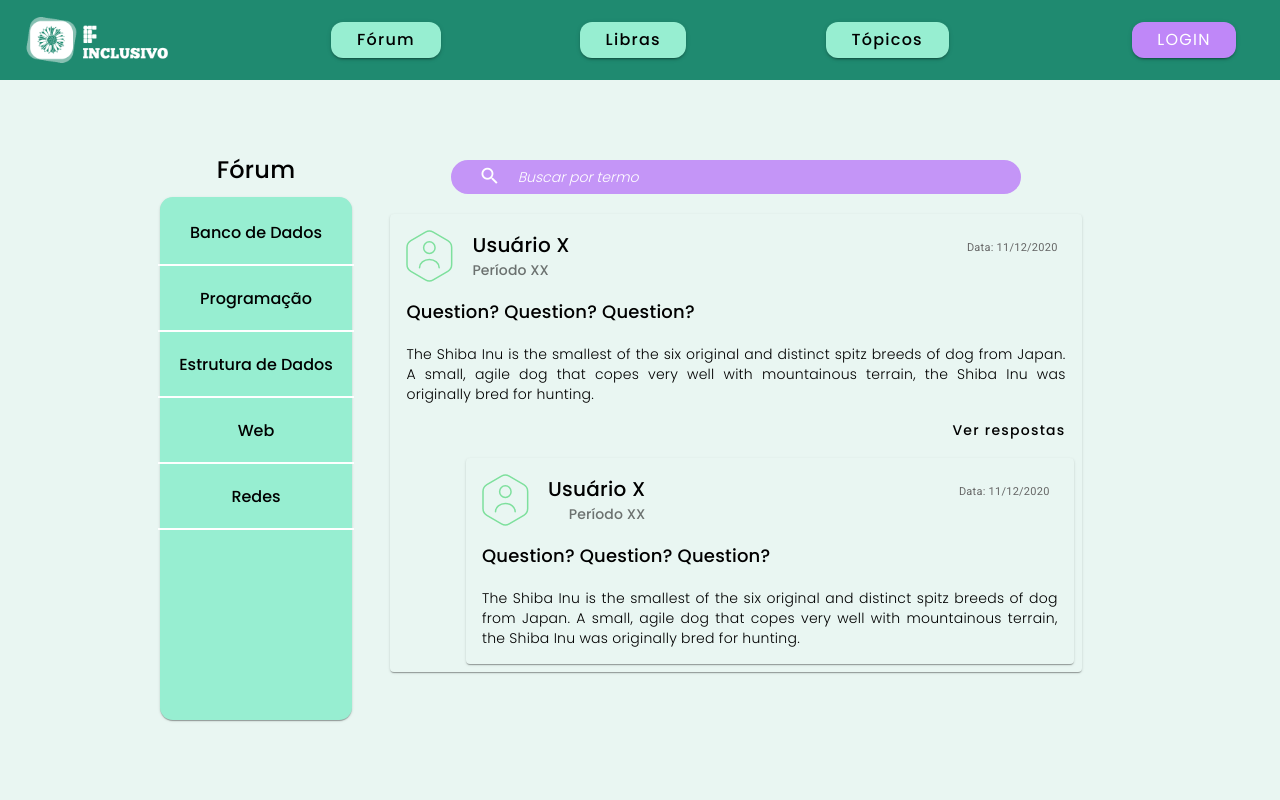
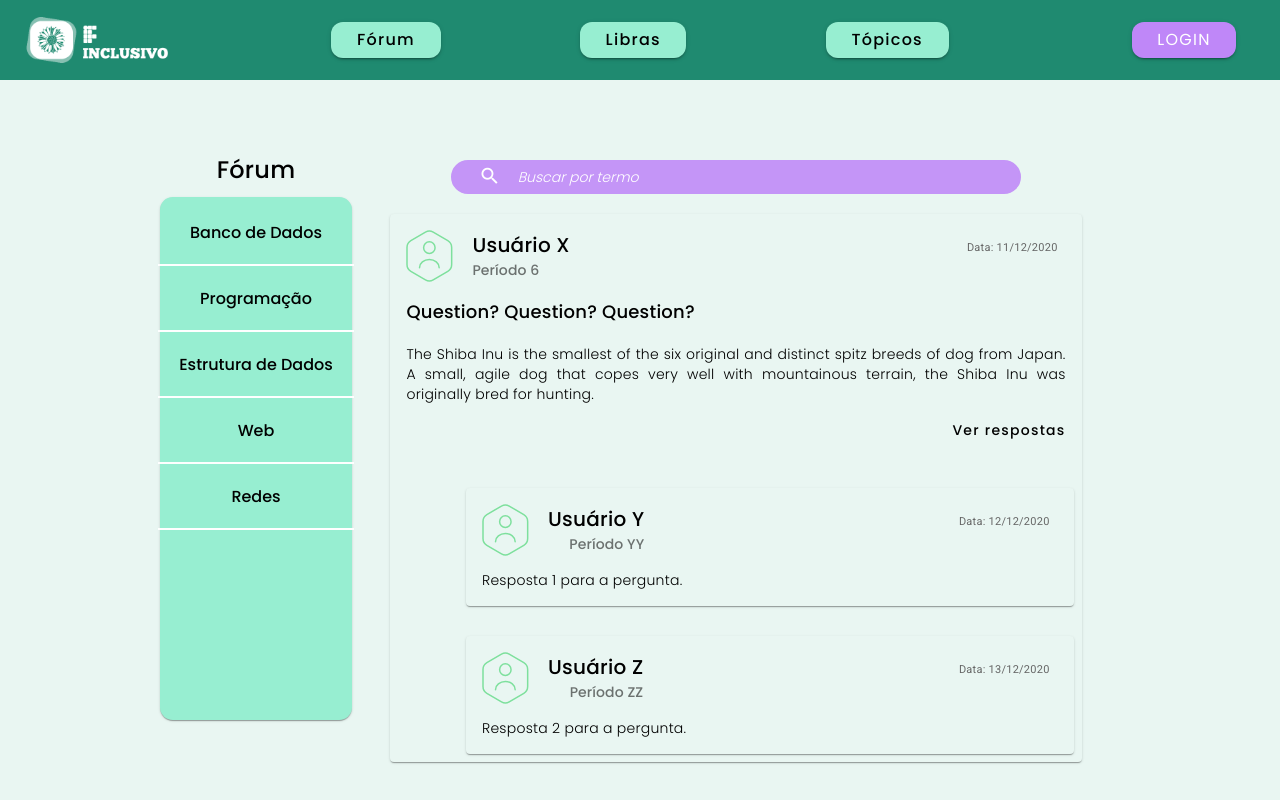
Before and after one commit to arianamesquita/IFInclusivo-frontend, an Angular app: page /forum in a window 1280 px wide. Both pictures are taken after a click on the button "Ver respostas". Shown: the top 800 px of the page. Built offline with nearby package versions, Linux system fonts and the light colour scheme.

Commit message:
feat(forum): tornando o componente dinamico na criação de várias respostas

```diff
--- a/src/app/external/views/components/forum/forum.component.html
+++ b/src/app/external/views/components/forum/forum.component.html
@@ -22,45 +22,38 @@
                         placeholder="Buscar por termo">
                 </div>
             </form>
-            <mat-card class="box-questions">
+            <mat-card class="box-questions" *ngFor="let pergunta of perguntas">
                 <mat-card-header>
                     <div mat-card-avatar class="avatar">
                         <img src="assets/icons/icon-person.svg" alt="Person Icon" class="custom-icon">
                     </div>
-                    <mat-card-title>Usuário X</mat-card-title>
-                    <mat-card-subtitle>Período XX</mat-card-subtitle>
-                    <mat-card-actions class="date">Data: 11/12/2020</mat-card-actions>
+                    <mat-card-title>{{ pergunta.usuario }}</mat-card-title>
+                    <mat-card-subtitle>{{ pergunta.periodo }}</mat-card-subtitle>
+                    <mat-card-actions class="date">Data: {{ pergunta.data }}</mat-card-actions>
                 </mat-card-header>
                 <mat-card-content>
-                    <h2>Question? Question? Question?</h2>
-                    <p>
-                        The Shiba Inu is the smallest of the six original and distinct spitz breeds of dog from Japan.
-                        A small, agile dog that copes very well with mountainous terrain, the Shiba Inu was originally
-                        bred for hunting.
-                    </p>
+                    <h2>{{ pergunta.pergunta }}</h2>
+                    <p>{{ pergunta.descricao }}</p>
                 </mat-card-content>
                 <mat-card-actions align="end">
                     <button mat-button (click)="toggleRespostas()">Ver respostas</button>
 
                     <div *ngIf="mostrarRespostas" class="answers" align="end">
-                        <mat-card class="answer-box box-questions" >
+                        <div *ngFor="let data of pergunta.respostas" class="answer-container">
+                            <mat-card class="answer-box box-questions">
                                 <mat-card-header>
                                     <div mat-card-avatar class="avatar">
                                         <img src="assets/icons/icon-person.svg" alt="Person Icon" class="custom-icon">
                                     </div>
-                                <mat-card-title>Usuário X</mat-card-title>
-                                <mat-card-subtitle>Período XX</mat-card-subtitle>
-                                <mat-card-actions class="date">Data: 11/12/2020</mat-card-actions>
+                                    <mat-card-title>{{ data.usuario }}</mat-card-title>
+                                    <mat-card-subtitle>{{ data.periodo }}</mat-card-subtitle>
+                                    <mat-card-actions class="date">Data: {{ data.data }}</mat-card-actions>
                                 </mat-card-header>
                                 <mat-card-content>
-                                <h2>Question? Question? Question?</h2>
-                                <p>
-                                    The Shiba Inu is the smallest of the six original and distinct spitz breeds of dog from Japan.
-                                    A small, agile dog that copes very well with mountainous terrain, the Shiba Inu was originally
-                                    bred for hunting.
-                                </p>
+                                    <p>{{ data.resposta }}</p>
                                 </mat-card-content>
                             </mat-card>
+                        </div>
                     </div>
                 </mat-card-actions>
 
--- a/src/app/external/views/components/forum/forum.component.scss
+++ b/src/app/external/views/components/forum/forum.component.scss
@@ -76,7 +76,7 @@
         }
         .right{
             width: 60vw;
-            height: 70vh;
+            height: auto;
             display: flex;
             flex-direction: column;
             align-items: center;
@@ -165,14 +165,15 @@
 
                     }
                 }
-
+                .answer-container{
+                    display: flex;
+                    flex-direction: column;
+                    align-items: flex-end;
+                    width: 100%;
+                    padding-top: 30px;
+                }
             }
-
         }
 
-
-
     }
-
-
 }
--- a/src/app/external/views/components/forum/forum.component.ts
+++ b/src/app/external/views/components/forum/forum.component.ts
@@ -19,6 +19,30 @@ export class ForumComponent {
   form: FormGroup;
   mostrarRespostas = false;
 
+  perguntas = [
+    {
+      usuario: "Usuário X",
+      periodo: "Período 6",
+      data: "11/12/2020",
+      pergunta: "Question? Question? Question?",
+      descricao: "The Shiba Inu is the smallest of the six original and distinct spitz breeds of dog from Japan. A small, agile dog that copes very well with mountainous terrain, the Shiba Inu was originally bred for hunting.",
+      respostas: [
+        {
+          usuario: "Usuário Y",
+          periodo: "Período YY",
+          data: "12/12/2020",
+          resposta: "Resposta 1 para a pergunta."
+        },
+        {
+          usuario: "Usuário Z",
+          periodo: "Período ZZ",
+          data: "13/12/2020",
+          resposta: "Resposta 2 para a pergunta."
+        }
+      ]
+    }
+  ];
+
   constructor(
     private readonly builder: FormBuilder,
     private readonly service: ExternalService ){
--- a/tsconfig.json
+++ b/tsconfig.json
@@ -19,6 +19,9 @@
     "target": "ES2022",
     "module": "ES2022",
     "useDefineForClassFields": false,
+    "resolveJsonModule": true,
+    "esModuleInterop": true,
+    "skipLibCheck": true,
     "lib": [
       "ES2022",
       "dom"
```
Also changed, not shown: src/app/shared/models/interface.models.ts (added, +14 -0 lines). Lines whose indentation alone changed are shown as unchanged.
